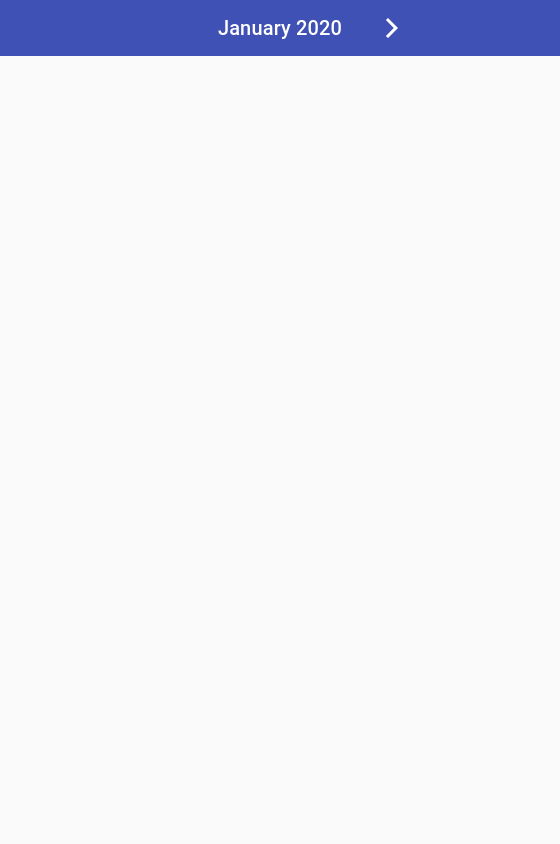
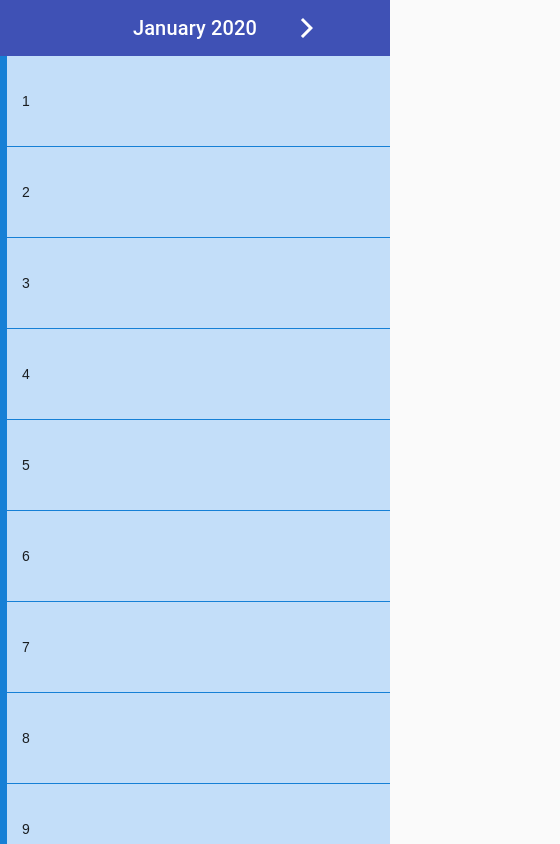
Before and after one commit to Al0nesauurs/calendar-na, a React (Create React App) app: page / in a window 390 px wide. Shown: the whole page, 560 px wide, since content can reach past the window. Built offline with nearby package versions, Linux system fonts and the light colour scheme.

Commit message:
fix css for phone

```diff
--- a/src/App.css
+++ b/src/App.css
@@ -1,6 +1,8 @@
 ul {
   display: flex;
-  padding-left: 0px;
+  padding: 0px;
+  margin-top: 0px;
+  margin-bottom: 0px;
   list-style-type: none;
 }
 
@@ -11,8 +13,8 @@ span {
 
 
 li {
-  width: 80px;
-  line-height: 80px;
+  width: 90px;
+  line-height: 90px;
   list-style-type: none;
   position: relative;
 
@@ -36,7 +38,7 @@ li:hover {
 
 
 .calendar {
-  width: 560px;
+  width: 630px;
   font-family: Arial, Helvetica, sans-serif;
     overflow:hidden;
 }
@@ -102,15 +104,20 @@ li:hover {
 
   span {
     display: inline-block;
-    width: 20px;
+    width: 30px;
     padding-left: 15px;
   }
 
   li {
-    display: none;
     position: relative;
     top: unset;
     left: 0px;
+    width: 100%;
+    border-bottom-style: solid;
+    border-bottom-width: thin;
+    border-left-style: solid;
+    border-left-width: 7px;
+    border-color: rgb(22, 128, 214);
   }
 
   li:hover {
@@ -121,11 +128,12 @@ li:hover {
     border-radius: unset;
   }
 
-  .header {
-    text-align: left;
-  }
   body {
     overflow:hidden
+  }
+
+  .calendar {
+    width: 100%;
   }
   .container {
     background-color: unset;
@@ -134,13 +142,8 @@ li:hover {
 
   .mark {
     display: inline-block;
-    width: 100%;
     text-align: left;
-    border-bottom-style: solid;
-    border-bottom-width: thin;
-    border-left-style: solid;
-    border-left-width: 7px;
-    border-color: #C3DDF3;
+
   }
 
   .mark::before {
--- a/src/App.tsx
+++ b/src/App.tsx
@@ -22,19 +22,12 @@ const App: FC = () => {
   const [isDialogOpen, setIsDialogOpen] = useState(false);
   const [selectedDate, setSelectedDate] = useState()
   const [tasks, setTasks] = useState<TodoTask[]>([])
-  const [allMonth, setAllMonth] = useState([])
-  const [currentDesc, setCurrentDesc] = useState('')
 
   const useStyles = makeStyles(theme => ({
-    mainButton: {
-      bottom: theme.spacing(2),
-      right: theme.spacing(2),
-      position: 'fixed',
-    },
     calendarHeader: {
       display: "flex",
       alignContent: "center",
-      justifyContent: "center"
+      justifyContent: "center",
     },
     calendarHeaderContent: {
       width: "200px",
@@ -54,10 +47,12 @@ const App: FC = () => {
       visibility: "visible",
       position: "fixed",
       backgroundColor: "#C3DEF9",
+      display: "inline",
     },
     monthStyleHidden: {
       position: "fixed",
-      visibility: "hidden",
+      display: "inline",
+      visibility: "hidden"
     },
     firstWeek: {
       justifyContent: 'flex-end'
@@ -98,8 +93,7 @@ const App: FC = () => {
       let dayOfStartMonth = format(startOfMonth(new Date(2020, i, 1)), 'iii')
       let dateEndOfMonth = getDate(endOfMonth(new Date(2020, i, 1)))
       monthDate.push(
-        // month content
-        <div key={monthList[i]} className={monthIndex === i ? classes.monthStyle : classes.monthStyleHidden}>
+        <div key={monthList[i]} className={(monthIndex === i ? classes.monthStyle : classes.monthStyleHidden)+ ' container'}>
           {calWeek(i, dayOfStartMonth, dateEndOfMonth)}
         </div>
       )
@@ -124,7 +118,6 @@ const App: FC = () => {
       let tempDate = curDate
       let task = tasks.find(e => (e.id === format(new Date(2020, curMonth, tempDate), 'dd MMMM yyyy')))
       curWeek.push(
-        // Todo mark
         <li
           key={monthList[curMonth] + '-date-' + curDate}
           className={task && task.description.length > 0 ? "mark" : ""}
@@ -202,7 +195,7 @@ const App: FC = () => {
   const alltestMonth = calMonth()
   return (
     <div className="calendar">
-      <AppBar position="static" className={classes.calendarHeader}>
+      <AppBar position="static">
         <Toolbar className={classes.calendarHeader}>
           <ArrowBackIosIcon className={backDisabled ? classes.hiddenButton : classes.calendarBack} onClick={() => { toggleMonth(-1) }} />
           <Typography variant="h6">
```
